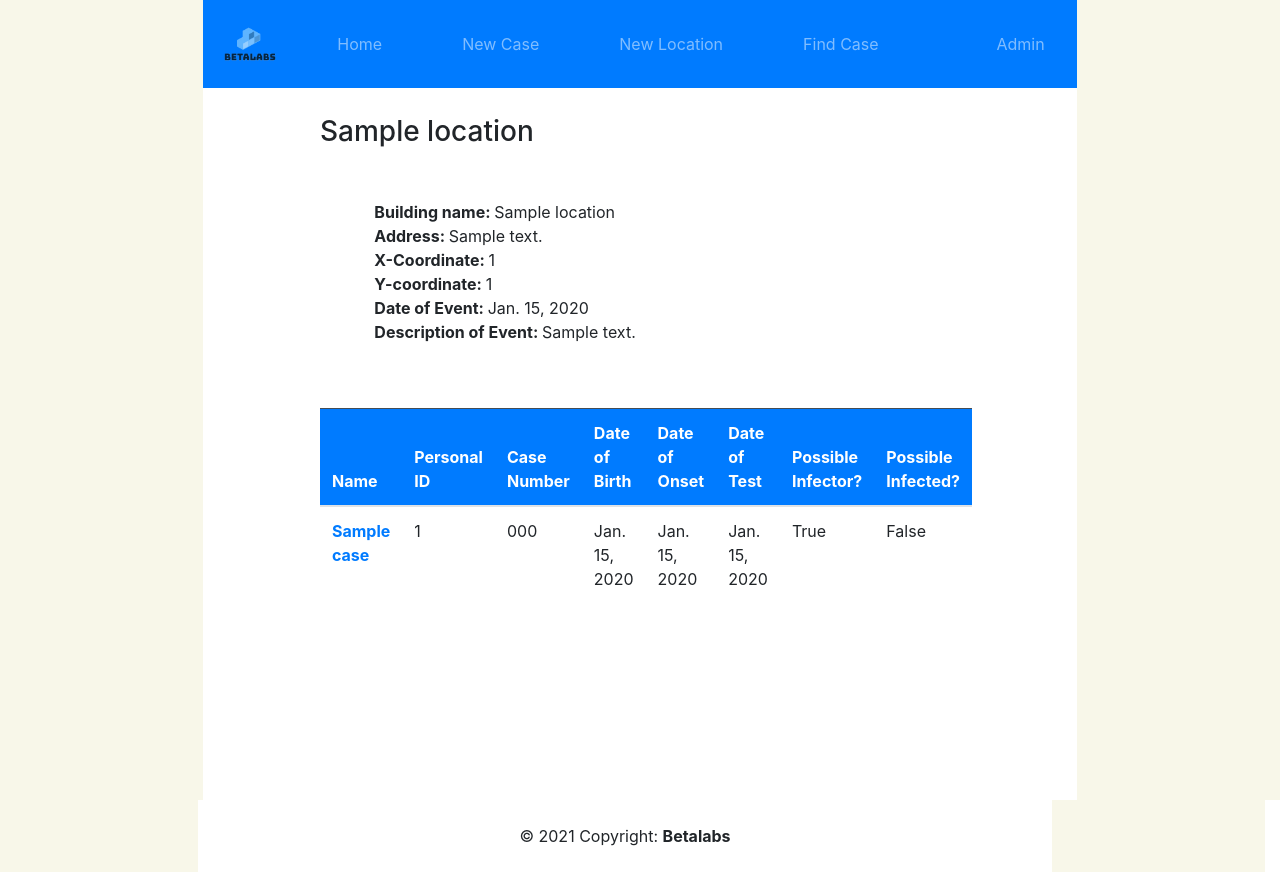
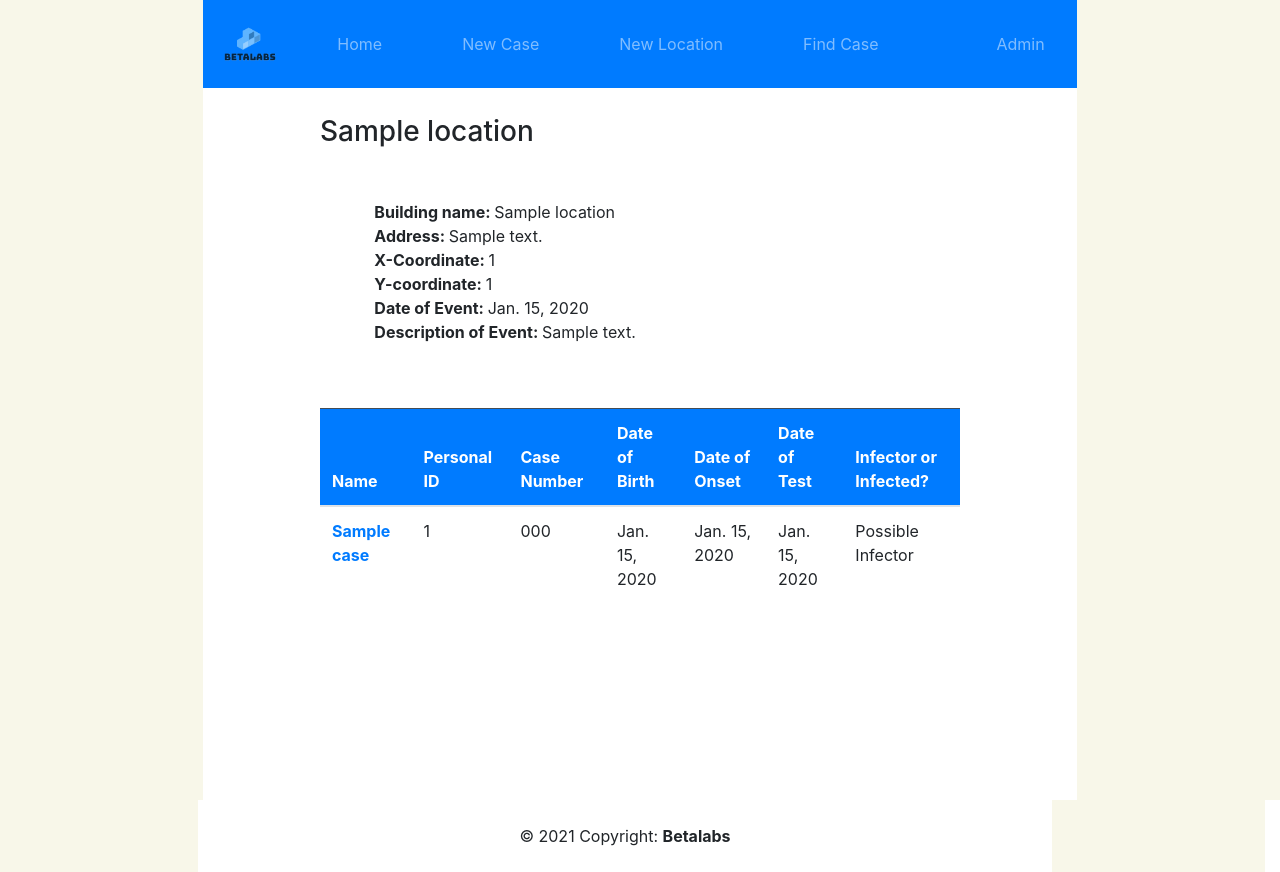
Before and after one commit to santiago-mooser/COMP3297, a Django app: a page that uses templates/pages/location_details.html in a window 1280 px wide. Run offline with Django 3.2, Linux system fonts and the light colour scheme; a user stored in the database is signed in; tables that the repository leaves empty hold one stand-in row (values such as "Sample post"); parts of the project's set-up code (start-up, migrations or seed data) failed here and were passed over; some libraries are stand-ins or nearby versions.

Commit message:
fixed infector infectee bug

```diff
--- a/sse_finder/models.py
+++ b/sse_finder/models.py
@@ -15,16 +15,6 @@ class Case(models.Model):
     date_of_birth   = models.DateField()
     date_of_onset   = models.DateField()
     date_of_test    = models.DateField()
-
-    # the following 2 variables are always None, except when showing under location_details
-    is_possible_infected = models.BooleanField(null=True, blank=True)
-    is_possible_infector = models.BooleanField(null=True, blank=True)
-
-    # setters for infected/infector check
-    def setInfected(self, boolean_value):
-        self.is_possible_infected = boolean_value
-    def setInfector(self, boolean_value):
-        self.is_possible_infector = boolean_value
 
     def get_details(self):
         details = {
--- a/sse_finder/views.py
+++ b/sse_finder/views.py
@@ -191,32 +191,29 @@ def location_details(request, loc_name):
 
     # This will not modify the is_possible_infected/is_possible_infector of each case in the database
     # Thus the two parameters are kept location-specific
-    for i in range(len(cases)):
-        case = cases[i]
+    for case in cases:
         ### Check Infected
 
         # The case is a possible infected case if he/she attended the event in the following period:
         # 2 - 14 days before the onset of symptoms
 
         days_before_onset = (case.date_of_onset - location.date_of_event).days
-        print(days_before_onset)
-        if 2 <= days_before_onset <= 14:
-            cases[i].setInfected(True)
-        else:
-            cases[i].setInfected(False)
+
+        if 2 <= days_before_onset <= 3:
+            case.infector_status = 'Possibly Infected and Possibly Infector'
+        elif 4 <= days_before_onset <= 14:
+            case.infector_status = 'Possibly Infected'
 
         ### Check Infector
 
         # The case is a possible infectious case if he/she attended the event in the following period:
         # from 3 days before onset of symptions, to date of confirmation test
 
-        infectious_period_start = case.date_of_onset - timedelta(days=3)
+        infectious_period_start = case.date_of_onset - timedelta(days=1)
         infectious_period_end = case.date_of_test
 
         if infectious_period_start <= location.date_of_event <= infectious_period_end:
-            cases[i].setInfector(True)
-        else:
-            cases[i].setInfector(False)
+            case.infector_status = 'Possible Infector'
 
     context.update(location.get_details())
     context.update({"cases":cases})
--- a/templates/pages/location_details.html
+++ b/templates/pages/location_details.html
@@ -59,8 +59,8 @@
                     <th scope="col">Date of Birth</th>
                     <th scope="col">Date of Onset</th>
                     <th scope="col">Date of Test</th>
-                    <th scope="col">Possible Infector?</th>
-                    <th scope="col">Possible Infected?</th>
+                    <th scope="col">Infector or Infected?</th>
+                    <!-- <th scope="col">Possible Infected?</th> -->
                 </tr>
 
                 </thead>
@@ -75,8 +75,7 @@
                             <td>{{case.date_of_birth}}</td>
                             <td>{{case.date_of_onset}}</td>
                             <td>{{case.date_of_test}}</td>
-                            <td>{{case.is_possible_infector}}</td>
-                            <td>{{case.is_possible_infected}}</td>
+                            <td>{{case.infector_status}}</td>
                         </tr>
                     {% endfor %}
 
```
Also changed, not shown: django_project/settings.py (+3 -15 lines), sse_finder/migrations/0006_auto_20210505_1337.py (added), sse_finder/migrations/0007_auto_20210505_1339.py (added).
